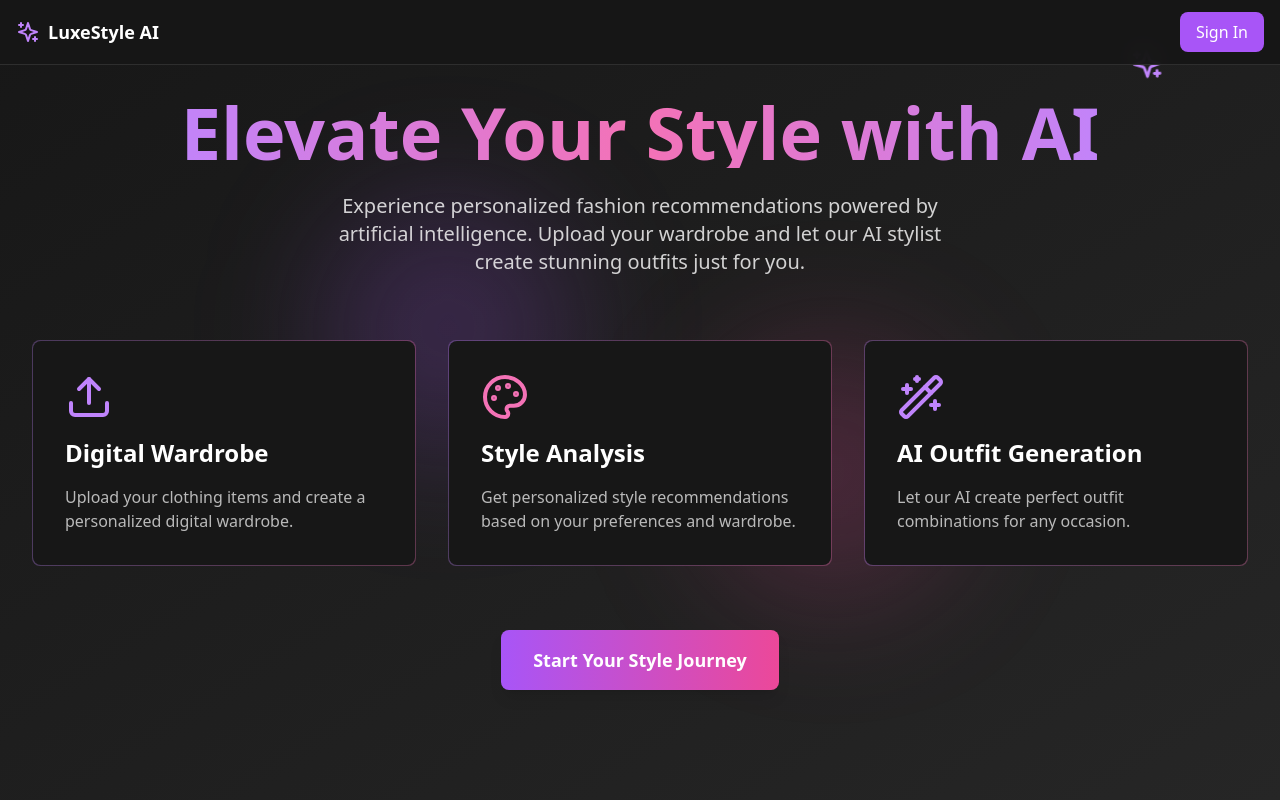
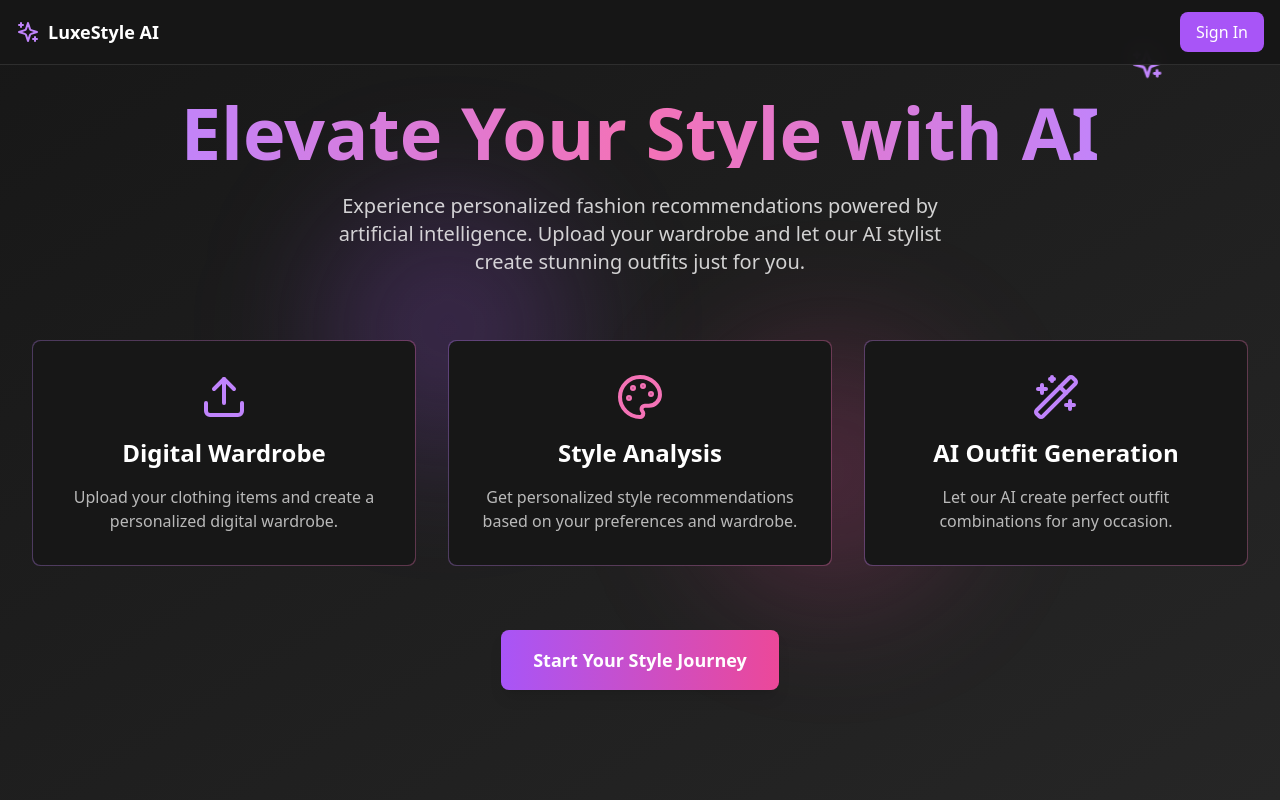
Before and after one commit to priyanshajmera/reactfrontend, a React (Vite) app: page / in a window 1280 px wide. Shown: the top 800 px of the page. Built offline with nearby package versions, Linux system fonts and the light colour scheme.

Commit message:
Update Home.tsx

```diff
--- a/src/pages/Home.tsx
+++ b/src/pages/Home.tsx
@@ -67,12 +67,12 @@ const Home = () => {
             initial={{ opacity: 0, y: 20 }}
             animate={{ opacity: 1, y: 0 }}
             transition={{ delay: 0.2 + index * 0.2 }}
-            className="gradient-border card-hover"
+            className="gradient-border card-hover flex flex-col h-full"
           >
-            <div className="p-6 sm:p-8">
+            <div className="p-6 sm:p-8 flex-grow flex flex-col items-center">
               <feature.icon className={`w-10 h-10 sm:w-12 sm:h-12 ${feature.color === 'purple' ? 'text-purple-400' : 'text-pink-400'} mb-4`} />
-              <h3 className="text-xl sm:text-2xl font-semibold mb-4">{feature.title}</h3>
-              <p className="text-white/70 text-sm sm:text-base">
+              <h3 className="text-xl sm:text-2xl font-semibold mb-4 text-center">{feature.title}</h3>
+              <p className="text-white/70 text-sm sm:text-base text-center">
                 {feature.description}
               </p>
             </div>
```
